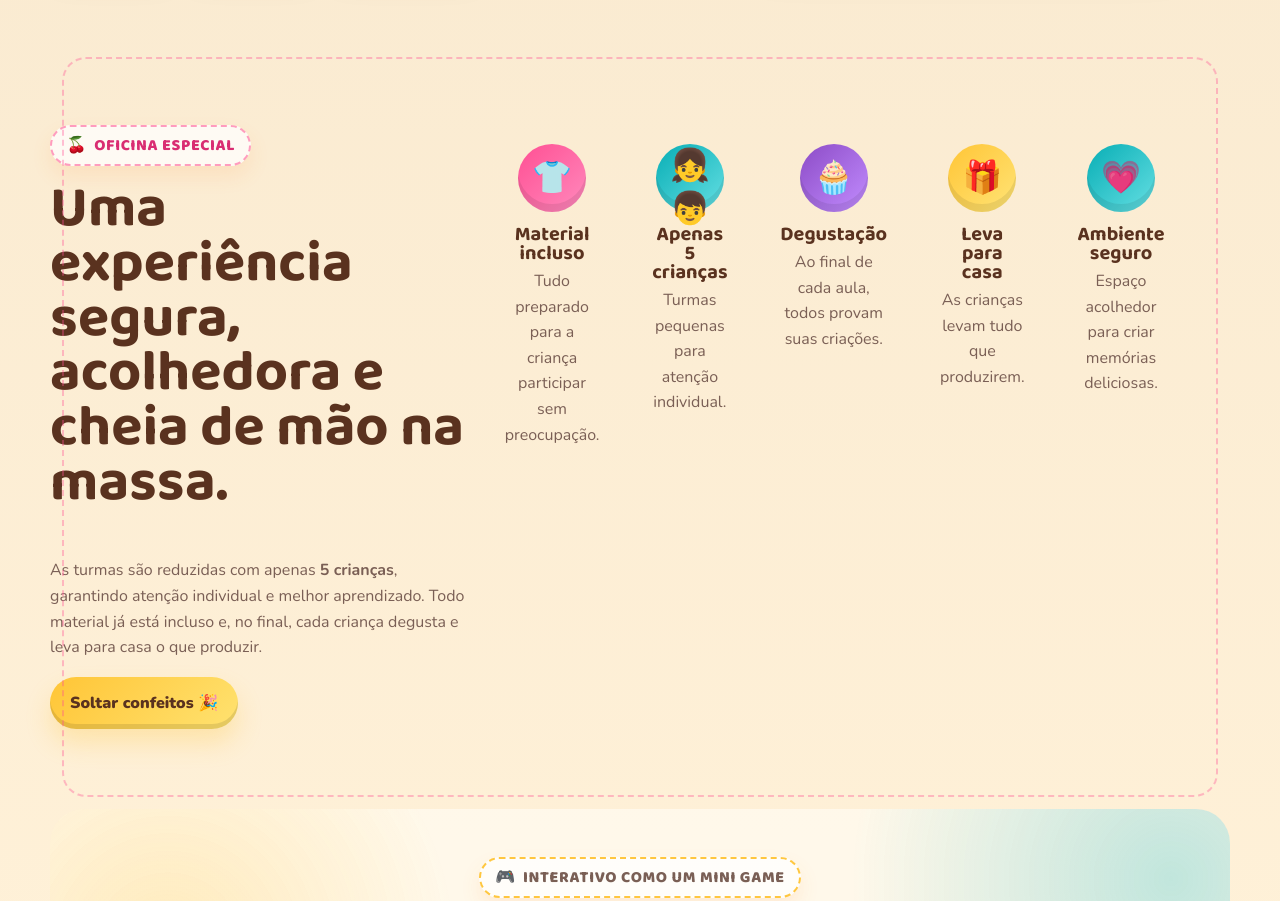
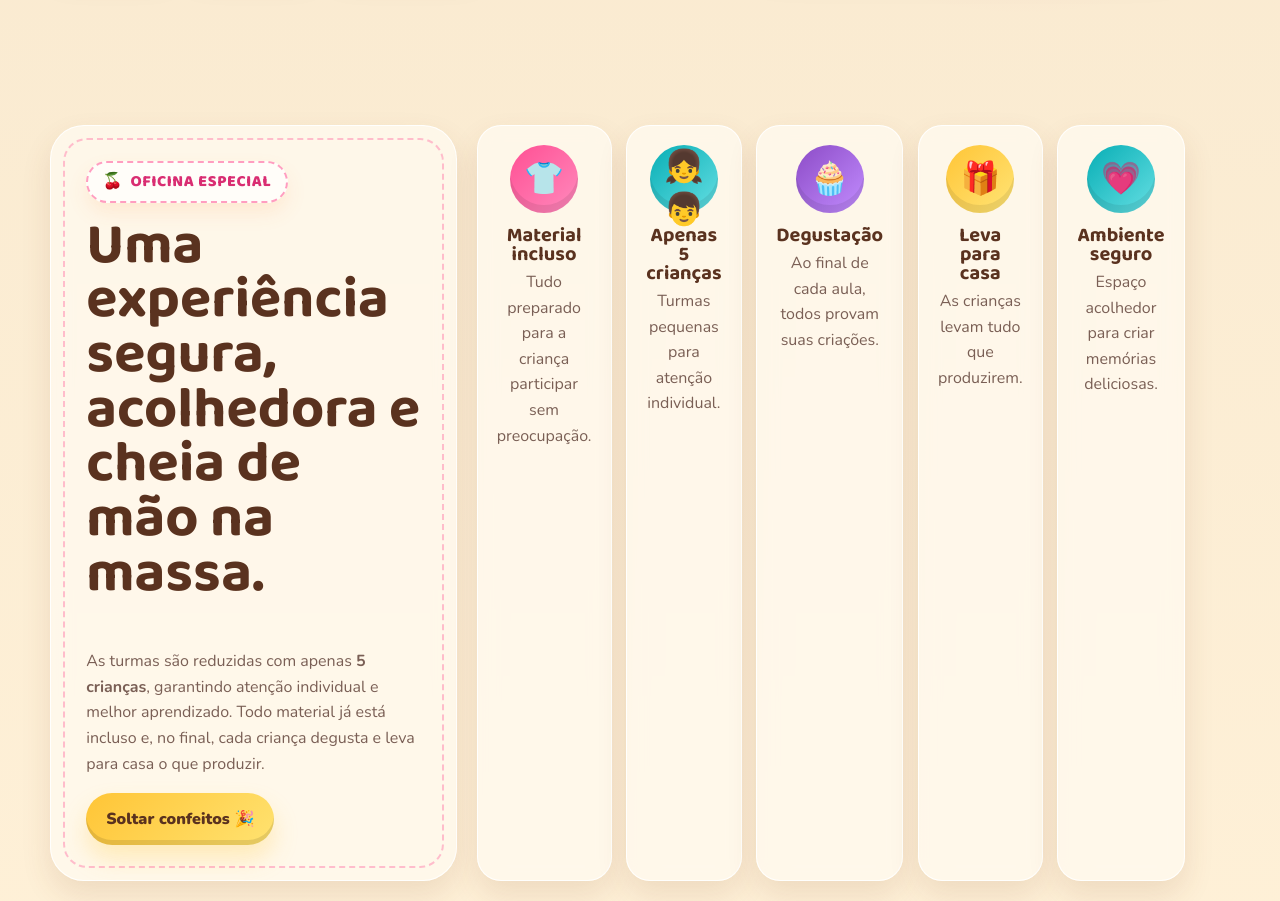
Before and after one commit to Z1R0isdumb/confeitaria, a plain HTML site: page index.html in a window 1280 px wide. Shown: the part 900-1801 px from the top of the page. Drawn offline with nearby package versions, Linux system fonts and the light colour scheme.

```diff
--- a/styles.css
+++ b/styles.css
@@ -620,6 +620,7 @@
 .price-card,
 .signup-card,
 .game-zone,
+.poster-section {
   border: 1px solid rgba(255, 255, 255, 0.9);
   background: rgba(255, 250, 240, 0.78);
   box-shadow: var(--shadow-soft);
```
